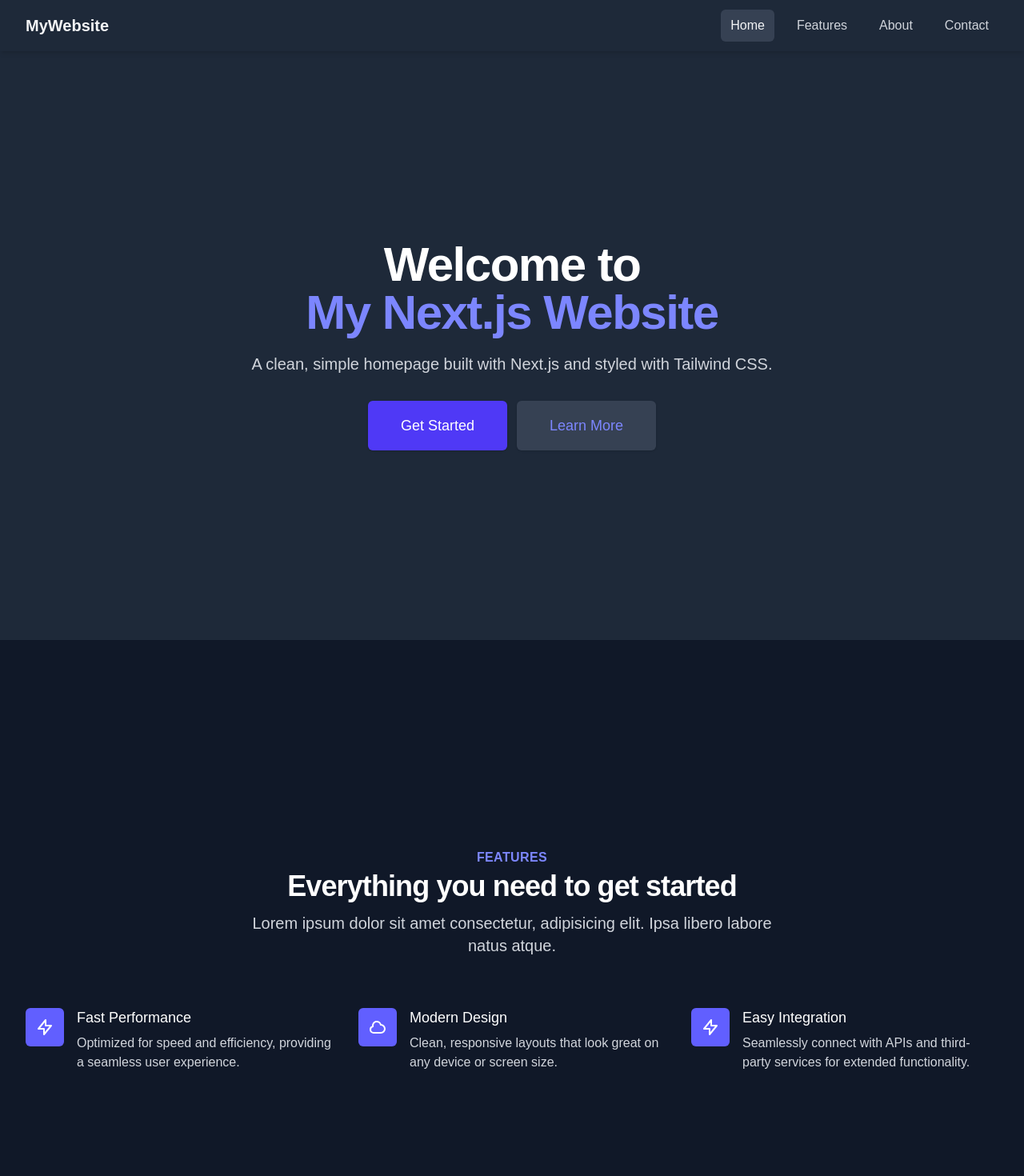
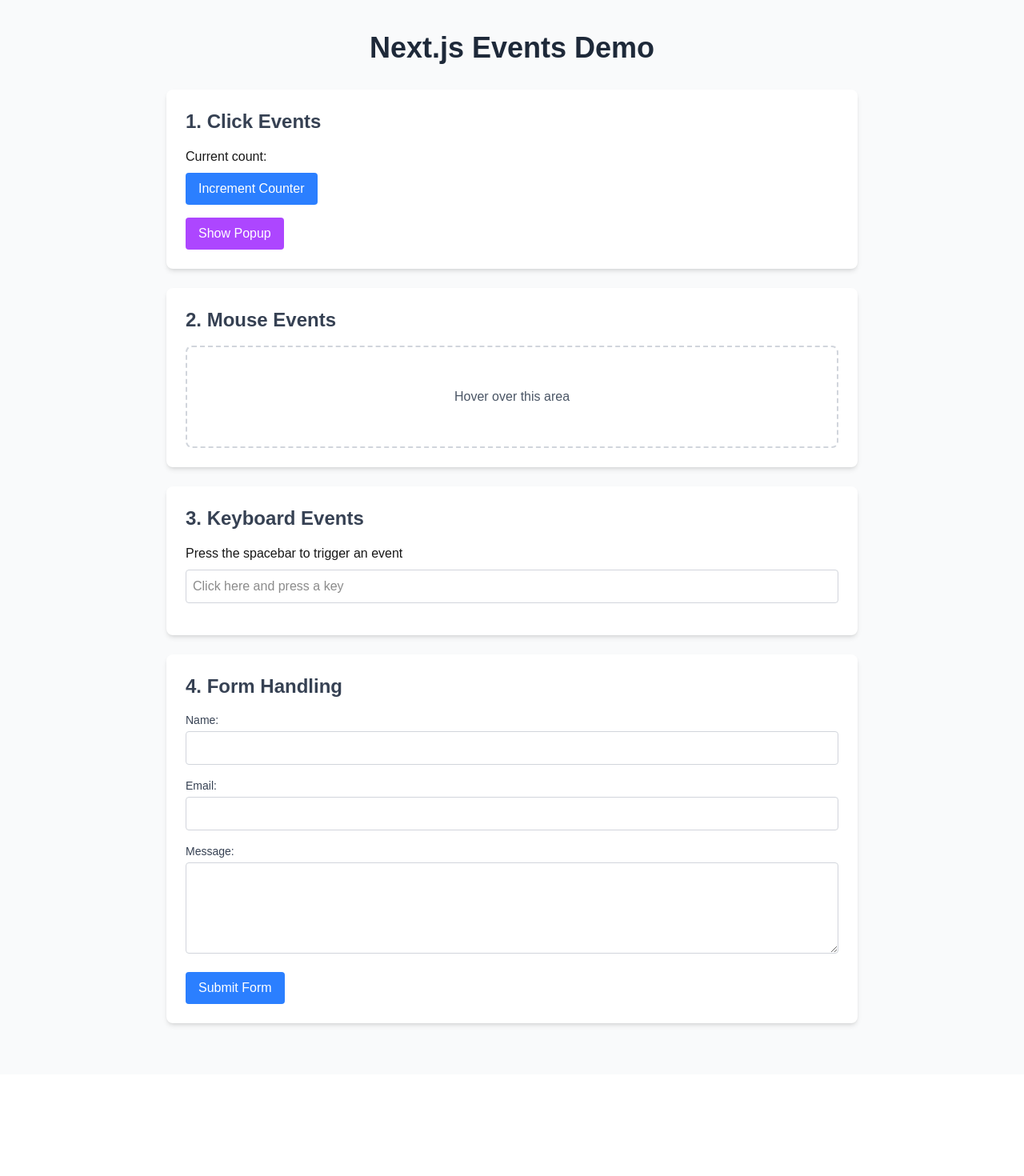
Before and after one commit to revou-fsse-feb25/demo-next-js, a Next.js app: page / in a window 1280 px wide. Shown: the top 1470 px of the page at 80% size. After the commit the page ends 1343 px from the top, so only its background shows below. Built offline with nearby package versions, Linux system fonts and the light colour scheme.

Commit message:
feat: initialize day 3 starter

```diff
--- a/src/app/page.js
+++ b/src/app/page.js
@@ -1,289 +1,187 @@
-"use client";
-
+"use client"
 // pages/index.js
+import { useState } from 'react';
 import Head from 'next/head';
-import Link from 'next/link';
 
 export default function Home() {
+  // Pre-implemented state for popup modal (special feature)
+  const [showPopup, setShowPopup] = useState(false);
+
+  // Pre-implemented popup handlers
+  const handleShowPopup = () => {
+    setShowPopup(true);
+  };
+
+  const handleClosePopup = () => {
+    setShowPopup(false);
+  };
+
+  // TODO: Create state variables for the counter, hover state, and keyboard events
+  // Hint: Use useState to track various interaction states
+
+  // TODO: Create an event handler for button clicks to increment counter
+  // Hint: This function should increment the counter
+
+  // TODO: Create mouse event handlers (hover)
+  // Hint: These functions should update hover state
+
+  // TODO: Create keyboard event handler
+  // Hint: This function should detect specific key presses
+
+  // TODO: Create an event handler for form input changes
+  // Hint: This function should update the form data state
+
+  // TODO: Create a form submission handler
+  // Hint: This function should prevent default form behavior and process the submission
+
   return (
-    <div className="bg-gray-900 text-gray-100">
-      {/* Head component for metadata */}
+    <div className="min-h-screen bg-gray-50 py-10">
       <Head>
-        <title>My Next.js Homepage</title>
-        <meta name="description" content="A simple Next.js homepage with Tailwind CSS" />
+        <title>Next.js Events Demo</title>
+        <meta name="description" content="Learning about events in Next.js" />
         <link rel="icon" href="/favicon.ico" />
       </Head>
 
-      {/* Navigation */}
-      <nav className="bg-gray-800 shadow-md fixed w-full z-10">
-        <div className="max-w-7xl mx-auto px-4 sm:px-6 lg:px-8">
-          <div className="flex justify-between h-16">
-            <div className="flex items-center">
-              <span className="text-xl font-bold text-gray-100">MyWebsite</span>
+      <main className="max-w-4xl mx-auto px-4">
+        <h1 className="text-4xl font-bold text-center text-gray-800 mb-8">
+          Next.js Events Demo
+        </h1>
+
+        {/* Click Events Section */}
+        <section className="bg-white p-6 rounded-lg shadow-md mb-6">
+          <h2 className="text-2xl font-semibold text-gray-700 mb-4">1. Click Events</h2>
+          <div className="flex flex-col gap-4">
+            <div>
+              <p className="mb-2">Current count: {/* TODO: Display counter value here */}</p>
+              <button
+                className="bg-blue-500 hover:bg-blue-600 text-white px-4 py-2 rounded transition-colors"
+                // TODO: Add onClick event handler to increment counter
+              >
+                Increment Counter
+              </button>
             </div>
-            <div className="flex items-center">
-              <div className="hidden md:block">
-                <div className="flex items-baseline space-x-4">
-                  <Link href="#hero" className="px-3 py-2 text-gray-100 font-medium rounded-md bg-gray-700">
-                    Home
-                  </Link>
-                  <Link href="#features" className="px-3 py-2 text-gray-300 font-medium rounded-md hover:bg-gray-700 hover:text-white">
-                    Features
-                  </Link>
-                  <Link href="#about" className="px-3 py-2 text-gray-300 font-medium rounded-md hover:bg-gray-700 hover:text-white">
-                    About
-                  </Link>
-                  <Link href="#contact" className="px-3 py-2 text-gray-300 font-medium rounded-md hover:bg-gray-700 hover:text-white">
-                    Contact
-                  </Link>
-                </div>
-              </div>
-            </div>
-          </div>
-        </div>
-      </nav>
 
-      <main>
-        {/* Hero Section - Full viewport height */}
-        <section id="hero" className="h-screen bg-gray-800 flex items-center justify-center pt-16">
-          <div className="max-w-7xl mx-auto px-4 sm:px-6 lg:px-8">
-            <div className="text-center">
-              <h1 className="text-4xl tracking-tight font-extrabold text-white sm:text-5xl md:text-6xl">
-                <span className="block">Welcome to</span>
-                <span className="block text-indigo-400">My Next.js Website</span>
-              </h1>
-              <p className="mt-3 max-w-md mx-auto text-base text-gray-300 sm:text-lg md:mt-5 md:text-xl md:max-w-3xl">
-                A clean, simple homepage built with Next.js and styled with Tailwind CSS.
-              </p>
-              <div className="mt-5 max-w-md mx-auto sm:flex sm:justify-center md:mt-8">
-                <div className="rounded-md shadow">
-                  <a
-                    href="#features"
-                    className="w-full flex items-center justify-center px-8 py-3 border border-transparent text-base font-medium rounded-md text-white bg-indigo-600 hover:bg-indigo-700 md:py-4 md:text-lg md:px-10"
+            <div>
+              <button
+                className="bg-purple-500 hover:bg-purple-600 text-white px-4 py-2 rounded transition-colors"
+                onClick={handleShowPopup}
               >
-                    Get Started
-                  </a>
-                </div>
-                <div className="mt-3 rounded-md shadow sm:mt-0 sm:ml-3">
-                  <a
-                    href="#"
-                    className="w-full flex items-center justify-center px-8 py-3 border border-transparent text-base font-medium rounded-md text-indigo-400 bg-gray-700 hover:bg-gray-600 md:py-4 md:text-lg md:px-10"
-                  >
-                    Learn More
-                  </a>
-                </div>
-              </div>
+                Show Popup
+              </button>
             </div>
           </div>
         </section>
 
-        {/* Feature Section - Full viewport height */}
-        <section id="features" className="h-screen bg-gray-900 flex items-center justify-center">
-          <div className="max-w-7xl mx-auto px-4 sm:px-6 lg:px-8">
-            <div className="lg:text-center">
-              <h2 className="text-base text-indigo-400 font-semibold tracking-wide uppercase">FEATURES</h2>
-              <p className="mt-2 text-3xl leading-8 font-extrabold tracking-tight text-white sm:text-4xl">
-                Everything you need to get started
-              </p>
-              <p className="mt-4 max-w-2xl text-xl text-gray-300 lg:mx-auto">
-                Lorem ipsum dolor sit amet consectetur, adipisicing elit. Ipsa libero labore natus atque.
-              </p>
+        {/* Popup Component - Pre-implemented as requested */}
+        {showPopup && (
+          <div className="absolute top-1/2 left-1/2 transform -translate-x-1/2 -translate-y-1/2 z-50">
+            <div className="bg-white rounded-lg shadow-xl p-6 max-w-md w-full mx-4 border border-gray-200">
+              <div className="flex justify-between items-center mb-4">
+                <h3 className="text-xl font-semibold text-gray-800">Popup Message</h3>
+                <button
+                  className="text-gray-400 hover:text-gray-600"
+                  onClick={handleClosePopup}
+                >
+                  <svg xmlns="http://www.w3.org/2000/svg" className="h-6 w-6" fill="none" viewBox="0 0 24 24" stroke="currentColor">
+                    <path strokeLinecap="round" strokeLinejoin="round" strokeWidth={2} d="M6 18L18 6M6 6l12 12" />
+                  </svg>
+                </button>
               </div>
-
-            <div className="mt-16">
-              <div className="space-y-10 md:space-y-0 md:grid md:grid-cols-3 md:gap-x-8 md:gap-y-10">
-                {/* Feature 1 */}
-                <div className="relative">
-                  <div className="absolute flex items-center justify-center h-12 w-12 rounded-md bg-indigo-500 text-white">
-                    <svg className="h-6 w-6" fill="none" viewBox="0 0 24 24" stroke="currentColor">
-                      <path strokeLinecap="round" strokeLinejoin="round" strokeWidth={2} d="M13 10V3L4 14h7v7l9-11h-7z" />
-                    </svg>
-                  </div>
-                  <div className="ml-16">
-                    <h3 className="text-lg leading-6 font-medium text-white">Fast Performance</h3>
-                    <p className="mt-2 text-base text-gray-300">
-                      Optimized for speed and efficiency, providing a seamless user experience.
-                    </p>
+              <p className="text-gray-600 mb-4">This is a popup triggered by a button click event!</p>
+              <button
+                className="bg-blue-500 hover:bg-blue-600 text-white px-4 py-2 rounded transition-colors w-full"
+                onClick={handleClosePopup}
+              >
+                Close
+              </button>
             </div>
           </div>
+        )}
 
-                {/* Feature 2 */}
-                <div className="relative">
-                  <div className="absolute flex items-center justify-center h-12 w-12 rounded-md bg-indigo-500 text-white">
-                    <svg className="h-6 w-6" fill="none" viewBox="0 0 24 24" stroke="currentColor">
-                      <path strokeLinecap="round" strokeLinejoin="round" strokeWidth={2} d="M3 15a4 4 0 004 4h9a5 5 0 10-.1-9.999 5.002 5.002 0 10-9.78 2.096A4.001 4.001 0 003 15z" />
-                    </svg>
-                  </div>
-                  <div className="ml-16">
-                    <h3 className="text-lg leading-6 font-medium text-white">Modern Design</h3>
-                    <p className="mt-2 text-base text-gray-300">
-                      Clean, responsive layouts that look great on any device or screen size.
-                    </p>
-                  </div>
-                </div>
-
-                {/* Feature 3 */}
-                <div className="relative">
-                  <div className="absolute flex items-center justify-center h-12 w-12 rounded-md bg-indigo-500 text-white">
-                    <svg className="h-6 w-6" fill="none" viewBox="0 0 24 24" stroke="currentColor">
-                      <path strokeLinecap="round" strokeLinejoin="round" strokeWidth={2} d="M13 10V3L4 14h7v7l9-11h-7z" />
-                    </svg>
-                  </div>
-                  <div className="ml-16">
-                    <h3 className="text-lg leading-6 font-medium text-white">Easy Integration</h3>
-                    <p className="mt-2 text-base text-gray-300">
-                      Seamlessly connect with APIs and third-party services for extended functionality.
-                    </p>
-                  </div>
-                </div>
-              </div>
-            </div>
+        {/* Mouse Events Section */}
+        <section className="bg-white p-6 rounded-lg shadow-md mb-6">
+          <h2 className="text-2xl font-semibold text-gray-700 mb-4">2. Mouse Events</h2>
+          <div
+            className="h-32 flex items-center justify-center border-2 border-dashed border-gray-300 rounded-lg"
+            // TODO: Add onMouseEnter and onMouseLeave handlers
+          >
+            {/* TODO: Show different text based on hover state */}
+            <p className="text-gray-600">Hover over this area</p>
           </div>
         </section>
 
-        {/* About Section - Full viewport height */}
-        <section id="about" className="h-screen bg-gray-800 flex items-center justify-center">
-          <div className="max-w-7xl mx-auto px-4 sm:px-6 lg:px-8">
-            <div className="lg:text-center">
-              <h2 className="text-base text-indigo-400 font-semibold tracking-wide uppercase">ABOUT US</h2>
-              <p className="mt-2 text-3xl leading-8 font-extrabold tracking-tight text-white sm:text-4xl">
-                Our story and mission
-              </p>
-              <p className="mt-4 max-w-2xl text-xl text-gray-300 lg:mx-auto">
-                We're dedicated to creating innovative solutions that help our customers succeed in today's digital landscape.
-              </p>
-              <div className="mt-10 flex justify-center">
-                <div className="prose prose-lg text-gray-300 max-w-3xl">
-                  <p>
-                    Lorem ipsum dolor sit amet, consectetur adipiscing elit. Phasellus gravida ipsum at cursus aliquet.
-                    Curabitur in dolor eget ligula pulvinar fermentum. Nullam mattis tincidunt metus, sed fringilla turpis
-                    pellentesque vitae. Sed auctor massa vel neque interdum, non elementum dui volutpat.
-                  </p>
-                  <p>
-                    Vestibulum ante ipsum primis in faucibus orci luctus et ultrices posuere cubilia curae;
-                    Donec sodales sapien ut metus convallis, eu pulvinar neque tincidunt. Nulla facilisi.
-                    Proin tempor interdum augue, nec iaculis enim interdum eget.
-                  </p>
-                </div>
-              </div>
-            </div>
+        {/* Keyboard Events Section */}
+        <section className="bg-white p-6 rounded-lg shadow-md mb-6">
+          <h2 className="text-2xl font-semibold text-gray-700 mb-4">3. Keyboard Events</h2>
+          <div className="mb-4">
+            <p className="mb-2">Press the spacebar to trigger an event</p>
+            <input
+              type="text"
+              className="w-full p-2 border border-gray-300 rounded focus:outline-none focus:ring-2 focus:ring-blue-500"
+              placeholder="Click here and press a key"
+              // TODO: Add onKeyDown event handler
+            />
+            {/* TODO: Display message when spacebar is pressed */}
           </div>
         </section>
 
-        {/* Contact Section - Full viewport height */}
-        <section id="contact" className="h-screen bg-gray-900 flex items-center justify-center">
-          <div className="max-w-7xl mx-auto px-4 sm:px-6 lg:px-8">
-            <div className="lg:text-center">
-              <h2 className="text-base text-indigo-400 font-semibold tracking-wide uppercase">CONTACT US</h2>
-              <p className="mt-2 text-3xl leading-8 font-extrabold tracking-tight text-white sm:text-4xl">
-                Get in touch with our team
-              </p>
-              <p className="mt-4 max-w-2xl text-xl text-gray-300 lg:mx-auto">
-                We'd love to hear from you. Send us a message and we'll respond as soon as possible.
-              </p>
-              <div className="mt-10 flex justify-center">
-                <div className="bg-gray-800 py-8 px-6 shadow rounded-lg sm:px-10 w-full max-w-md">
-                  <form className="mb-0 space-y-6">
+        {/* Form Handling Section */}
+        <section className="bg-white p-6 rounded-lg shadow-md mb-6">
+          <h2 className="text-2xl font-semibold text-gray-700 mb-4">4. Form Handling</h2>
+          <form
+            className="space-y-4"
+            // TODO: Add onSubmit event handler
+          >
             <div>
-                      <label htmlFor="name" className="block text-sm font-medium text-gray-300 text-left">
-                        Name
+              <label htmlFor="name" className="block text-sm font-medium text-gray-700 mb-1">
+                Name:
               </label>
-                      <div className="mt-1">
               <input
+                type="text"
                 id="name"
                 name="name"
-                          type="text"
-                          autoComplete="name"
-                          required
-                          className="w-full border border-gray-700 bg-gray-700 px-3 py-2 rounded-lg shadow-sm focus:outline-none focus:border-indigo-500 focus:ring-1 focus:ring-indigo-500 text-white"
+                className="w-full p-2 border border-gray-300 rounded focus:outline-none focus:ring-2 focus:ring-blue-500"
+                // TODO: Add value and onChange event handler
               />
             </div>
-                    </div>
+
             <div>
-                      <label htmlFor="email" className="block text-sm font-medium text-gray-300 text-left">
-                        Email
+              <label htmlFor="email" className="block text-sm font-medium text-gray-700 mb-1">
+                Email:
               </label>
-                      <div className="mt-1">
               <input
+                type="email"
                 id="email"
                 name="email"
-                          type="email"
-                          autoComplete="email"
-                          required
-                          className="w-full border border-gray-700 bg-gray-700 px-3 py-2 rounded-lg shadow-sm focus:outline-none focus:border-indigo-500 focus:ring-1 focus:ring-indigo-500 text-white"
+                className="w-full p-2 border border-gray-300 rounded focus:outline-none focus:ring-2 focus:ring-blue-500"
+                // TODO: Add value and onChange event handler
               />
             </div>
-                    </div>
+
             <div>
-                      <label htmlFor="message" className="block text-sm font-medium text-gray-300 text-left">
-                        Message
+              <label htmlFor="message" className="block text-sm font-medium text-gray-700 mb-1">
+                Message:
               </label>
-                      <div className="mt-1">
               <textarea
                 id="message"
                 name="message"
-                          // rows="4"
-                          required
-                          className="w-full border border-gray-700 bg-gray-700 px-3 py-2 rounded-lg shadow-sm focus:outline-none focus:border-indigo-500 focus:ring-1 focus:ring-indigo-500 text-white"
+                rows="4"
+                className="w-full p-2 border border-gray-300 rounded focus:outline-none focus:ring-2 focus:ring-blue-500"
+                // TODO: Add value and onChange event handler
               ></textarea>
             </div>
-                    </div>
-                    <div>
+
             <button
               type="submit"
-                        className="w-full flex justify-center py-2 px-4 border border-transparent rounded-md shadow-sm text-sm font-medium text-white bg-indigo-600 hover:bg-indigo-700 focus:outline-none focus:ring-2 focus:ring-offset-2 focus:ring-indigo-500"
+              className="bg-blue-500 hover:bg-blue-600 text-white px-4 py-2 rounded transition-colors"
             >
-                        Send Message
+              Submit Form
             </button>
-                    </div>
           </form>
-                </div>
-              </div>
-            </div>
-          </div>
+
+          {/* TODO: Display submitted form data when available */}
         </section>
       </main>
-
-      {/* Footer */}
-      <footer className="bg-gray-800 text-gray-300">
-        <div className="max-w-7xl mx-auto py-12 px-4 overflow-hidden sm:px-6 lg:px-8">
-          <nav className="flex flex-wrap justify-center">
-            <div className="px-5 py-2">
-              <Link href="#about" className="text-base text-gray-300 hover:text-white">
-                About
-              </Link>
-            </div>
-            <div className="px-5 py-2">
-              <Link href="#" className="text-base text-gray-300 hover:text-white">
-                Blog
-              </Link>
-            </div>
-            <div className="px-5 py-2">
-              <Link href="#" className="text-base text-gray-300 hover:text-white">
-                Jobs
-              </Link>
-            </div>
-            <div className="px-5 py-2">
-              <Link href="#" className="text-base text-gray-300 hover:text-white">
-                Press
-              </Link>
-            </div>
-            <div className="px-5 py-2">
-              <Link href="#" className="text-base text-gray-300 hover:text-white">
-                Privacy
-              </Link>
-            </div>
-            <div className="px-5 py-2">
-              <Link href="#" className="text-base text-gray-300 hover:text-white">
-                Terms
-              </Link>
-            </div>
-          </nav>
-          <p className="mt-8 text-center text-base text-gray-400">
-            &copy; 2025 My Company, Inc. All rights reserved.
-          </p>
-        </div>
-      </footer>
     </div>
   );
 }
```
Lines whose indentation alone changed are shown as unchanged.
